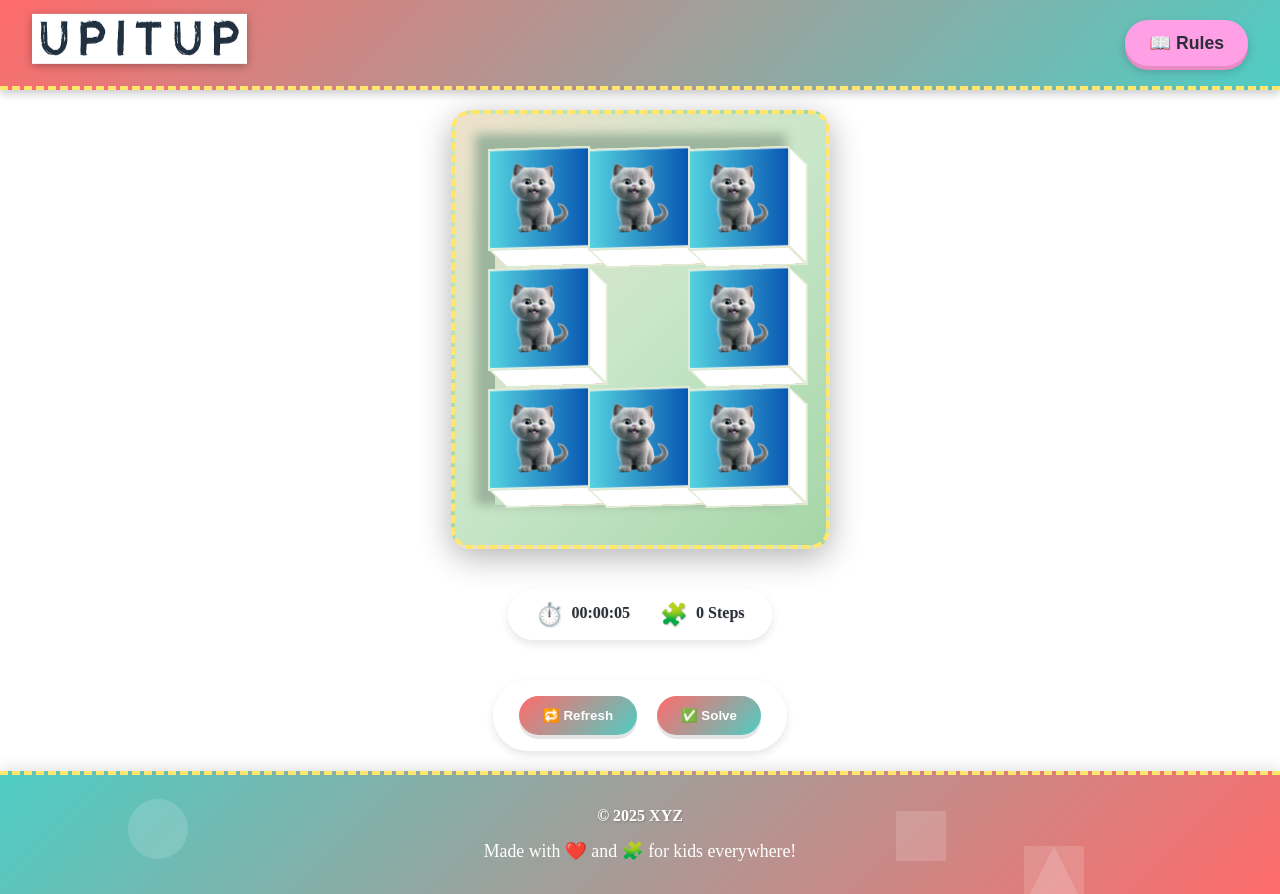
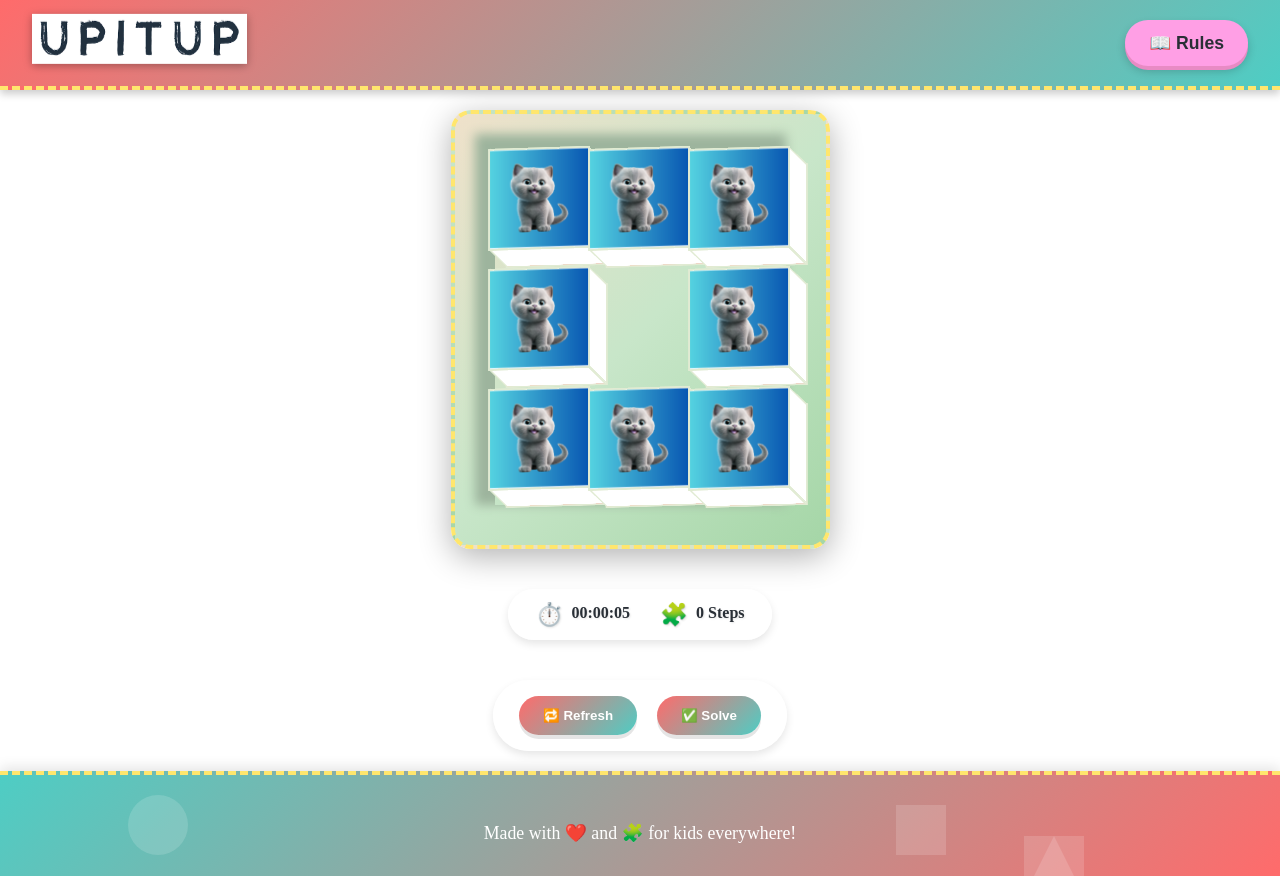
Before and after one commit to bhanupattemz/upitup, a React (Vite) app: page / in a window 1280 px wide. Built offline with nearby package versions, Linux system fonts and the light colour scheme.

Commit message:
update footer

```diff
--- a/src/Layout/Footer.jsx
+++ b/src/Layout/Footer.jsx
@@ -4,9 +4,9 @@ export default function Footer() {
     return (
         <footer className="footer">
             <div className="footer-content">
-                <div className="copyright">
+                {/* <div className="copyright">
                     © {new Date().getFullYear()} XYZ
-                </div>
+                </div> */}
                 <div className="fun-message">
                     Made with ❤️ and 🧩 for kids everywhere!
                 </div>
```
